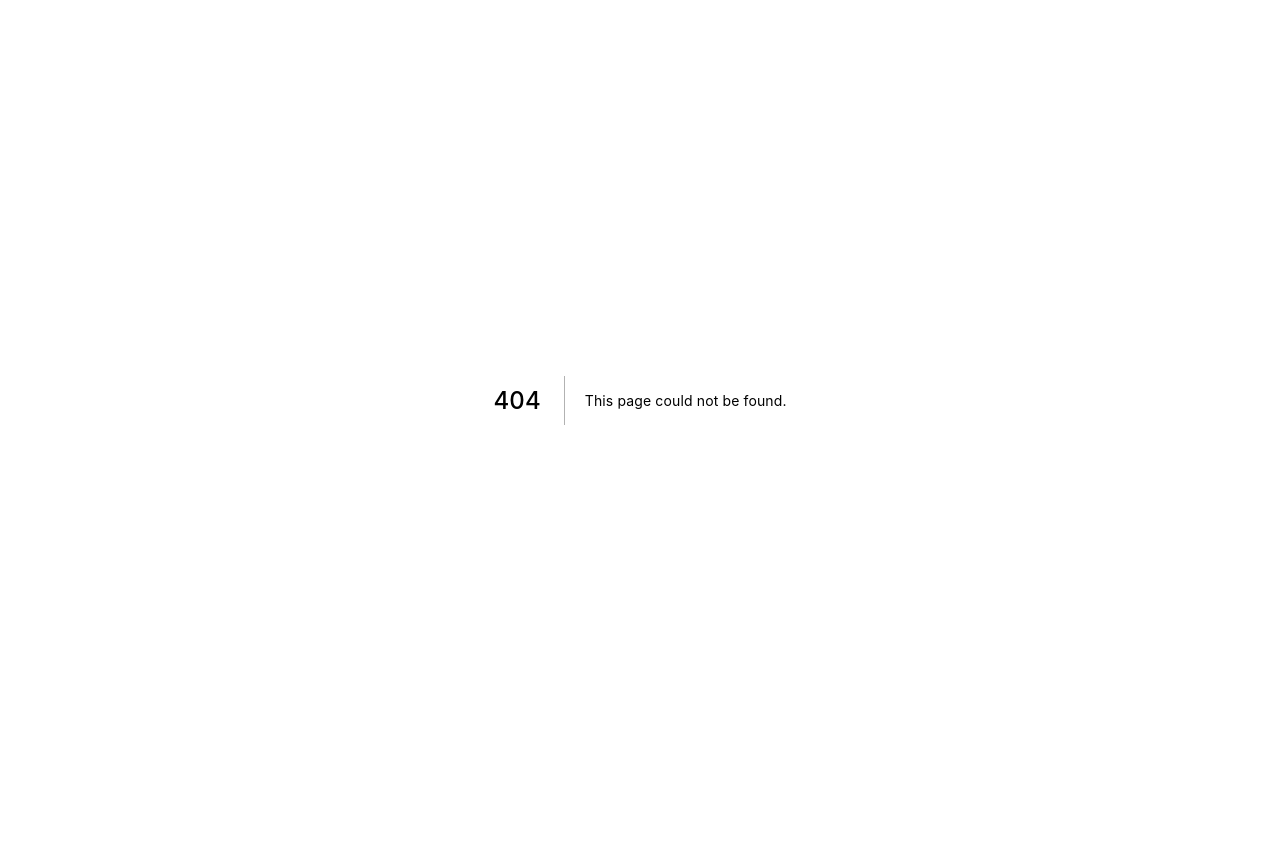
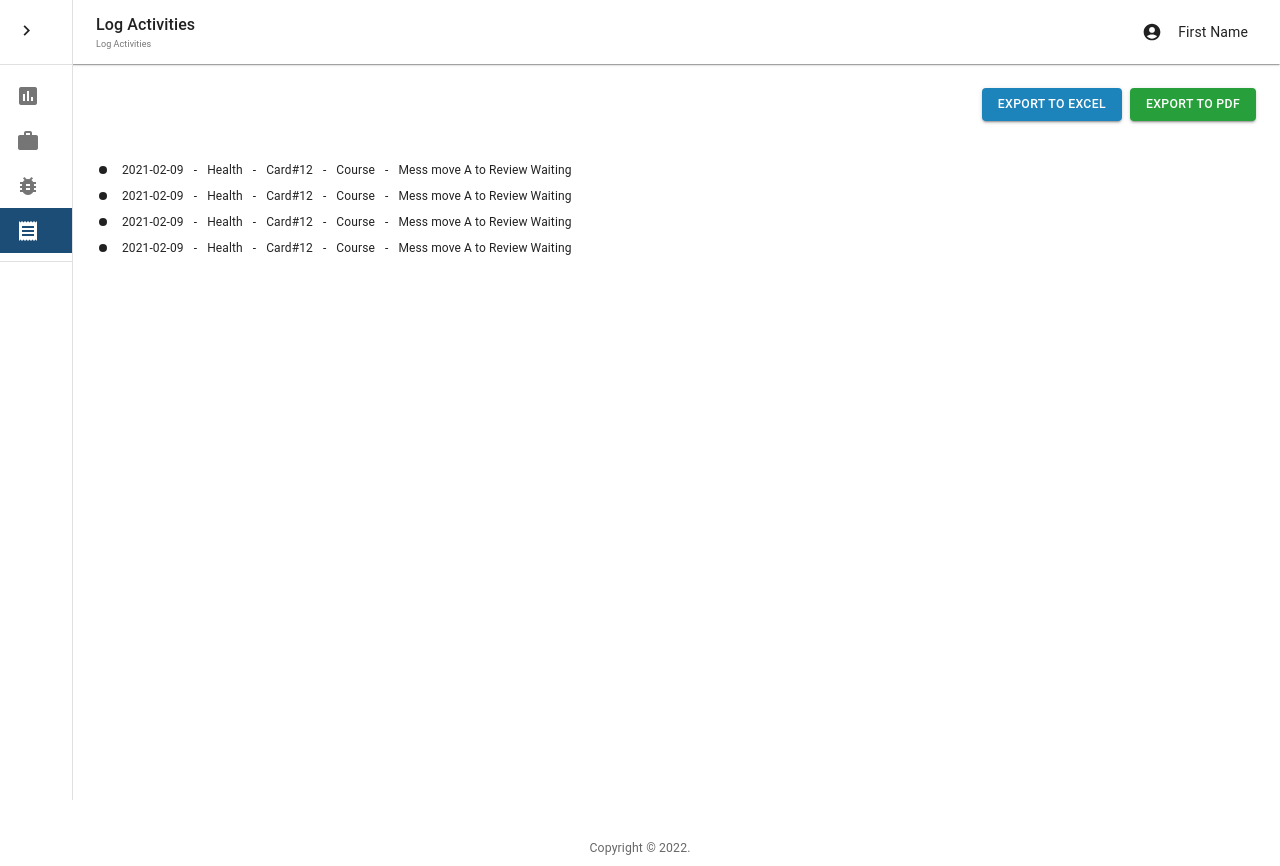
Before and after one commit to ekady/del-tracka-fe, a Next.js app: page /log-activities in a window 1280 px wide. Before the commit this address had no page. Before the commit the page ends 800 px from the top, so only its background shows below. Built offline with nearby package versions, Linux system fonts and the light colour scheme.

Commit message:
Feature: Log Activities UI

```diff
--- a/src/common/components/base/SideBar.tsx
+++ b/src/common/components/base/SideBar.tsx
@@ -8,7 +8,7 @@ import Box from '@mui/material/Box';
 import SwipeableDrawer from '@mui/material/SwipeableDrawer';
 import List from '@mui/material/List';
 import Divider from '@mui/material/Divider';
-import ListItem from '@mui/material/ListItem';
+import ListItemMUI from '@mui/material/ListItemButton';
 import ListItemIcon from '@mui/material/ListItemIcon';
 import ListItemText from '@mui/material/ListItemText';
 import { Drawer as MuiDrawer, Toolbar, Typography } from '@mui/material';
@@ -76,6 +76,14 @@ const IconButton = styled(Box)(() => ({
   },
 }));
 
+const ListItem = styled(ListItemMUI, {
+  shouldForwardProp: (prop) => prop !== 'selected',
+})(({ selected }) => ({
+  '&:hover': {
+    backgroundColor: selected ? '#2B75B3' : '#eee',
+  },
+}));
+
 export interface SideBarProps {
   isOpen: boolean;
   isMobile: boolean;
@@ -94,7 +102,10 @@ export default function SideBar({ isOpen, handleOpenDrawer, isMobile }: SideBarP
       <List>
         {menu.map(({ path, name, icon }: menuItem) => (
           <Link href={path} passHref key={path}>
-            <ListItem button sx={{ background: currentRouter === path ? theme.palette.primary.main : null }}>
+            <ListItem
+              selected={currentRouter === path}
+              sx={{ background: currentRouter === path ? theme.palette.primary.main : null }}
+            >
               <ListItemIcon>
                 <Icon sx={{ color: currentRouter === path ? theme.palette.common.white : null }}>{icon}</Icon>
               </ListItemIcon>
--- a/src/common/constants/menu.ts
+++ b/src/common/constants/menu.ts
@@ -9,7 +9,7 @@ const menu: menuType = [
   { name: 'Dashboard', path: '/dashboard', icon: 'assessment' },
   { name: 'Projects', path: '/projects', icon: 'work' },
   { name: 'My Issues', path: '/my-issues', icon: 'bug_report' },
-  { name: 'Log Activities', path: '/activities', icon: 'receipt' },
+  { name: 'Log Activities', path: '/log-activities', icon: 'receipt' },
 ];
 
 export default menu;
--- /dev/null
+++ b/src/modules/Logs/ui/LogsUI.tsx
@@ -0,0 +1,79 @@
+// MUI Component
+import { Box, Typography as TypographyMUI } from '@mui/material';
+
+// MUI Icons
+import FiberManualRecordIcon from '@mui/icons-material/FiberManualRecord';
+
+// MUI utils
+import { styled } from '@mui/material/styles';
+
+const Typography = styled(TypographyMUI)(() => ({
+  paddingLeft: 5,
+  paddingRight: 5,
+  fontSize: 12,
+}));
+
+export type Logs = {
+  id: string;
+  date: string;
+  projectName: string;
+  cardNumber: string;
+  feature: string;
+  activity: string;
+};
+
+export interface LogsUIProps {
+  logs: Logs[];
+  notFullInfo?: boolean;
+  isUsingDate?: boolean;
+  isUsingProjectName?: boolean;
+  isUsingCardNumber?: boolean;
+  isUsingFeature?: boolean;
+}
+
+export default function LogsUI(props: LogsUIProps) {
+  const Separator = () => <Typography>-</Typography>;
+  return (
+    <>
+      {props.logs.map((item) => (
+        <Box sx={{ display: 'flex', alignItems: 'center', my: 1 }} key={item.id}>
+          <FiberManualRecordIcon sx={{ fontSize: 12 }} />
+          <Box sx={{ display: 'flex', alignItems: 'center', flexWrap: 'wrap', ml: 1 }}>
+            {props.notFullInfo ? (
+              <>
+                {props.isUsingDate && (
+                  <>
+                    <Typography>{item.date}</Typography> <Separator />
+                  </>
+                )}
+                {props.isUsingProjectName && (
+                  <>
+                    <Typography>{item.projectName}</Typography> <Separator />
+                  </>
+                )}
+                {props.isUsingCardNumber && (
+                  <>
+                    <Typography>{item.cardNumber}</Typography> <Separator />
+                  </>
+                )}
+                {props.isUsingFeature && (
+                  <>
+                    <Typography>{item.feature}</Typography> <Separator />
+                  </>
+                )}
+              </>
+            ) : (
+              <>
+                <Typography>{item.date}</Typography> <Separator />
+                <Typography>{item.projectName}</Typography> <Separator />
+                <Typography>{item.cardNumber}</Typography> <Separator />
+                <Typography>{item.feature}</Typography> <Separator />
+              </>
+            )}
+          </Box>
+          <Typography>{item.activity}</Typography>
+        </Box>
+      ))}
+    </>
+  );
+}
--- /dev/null
+++ b/src/pages/log-activities/index.tsx
@@ -0,0 +1,66 @@
+// React
+import type { ReactElement } from 'react';
+
+// MUI Component
+import { Box, Button } from '@mui/material';
+
+// Components
+import { LayoutDefault } from '@/common/components/layout';
+import LogsUI, { Logs } from '@/modules/Logs/ui/LogsUI';
+
+const dummyLogs: Logs[] = [
+  {
+    id: '1',
+    projectName: 'Health',
+    date: '2021-02-09',
+    cardNumber: 'Card#12',
+    feature: 'Course',
+    activity: 'Mess move A to Review Waiting',
+  },
+  {
+    id: '2',
+    projectName: 'Health',
+    date: '2021-02-09',
+    cardNumber: 'Card#12',
+    feature: 'Course',
+    activity: 'Mess move A to Review Waiting',
+  },
+  {
+    id: '3',
+    projectName: 'Health',
+    date: '2021-02-09',
+    cardNumber: 'Card#12',
+    feature: 'Course',
+    activity: 'Mess move A to Review Waiting',
+  },
+  {
+    id: '4',
+    projectName: 'Health',
+    date: '2021-02-09',
+    cardNumber: 'Card#12',
+    feature: 'Course',
+    activity: 'Mess move A to Review Waiting',
+  },
+];
+
+const LogsPage = () => {
+  return (
+    <>
+      <Box sx={{ mb: 5, justifyContent: 'end', display: 'flex', flexDirection: { xs: 'column', sm: 'row' } }}>
+        <Button variant="contained" color="secondary">
+          Export to Excel
+        </Button>
+        <Button variant="contained" sx={{ background: '#27A03B', color: '#fff', ml: { xs: 0, sm: 1 }, mt: { xs: 1, sm: 0 } }}>
+          Export to PDF
+        </Button>
+      </Box>
+      <LogsUI logs={dummyLogs} />
+    </>
+  );
+};
+
+LogsPage.getLayout = (page: ReactElement) => {
+  return <LayoutDefault>{page}</LayoutDefault>;
+};
+
+export default LogsPage;
```
